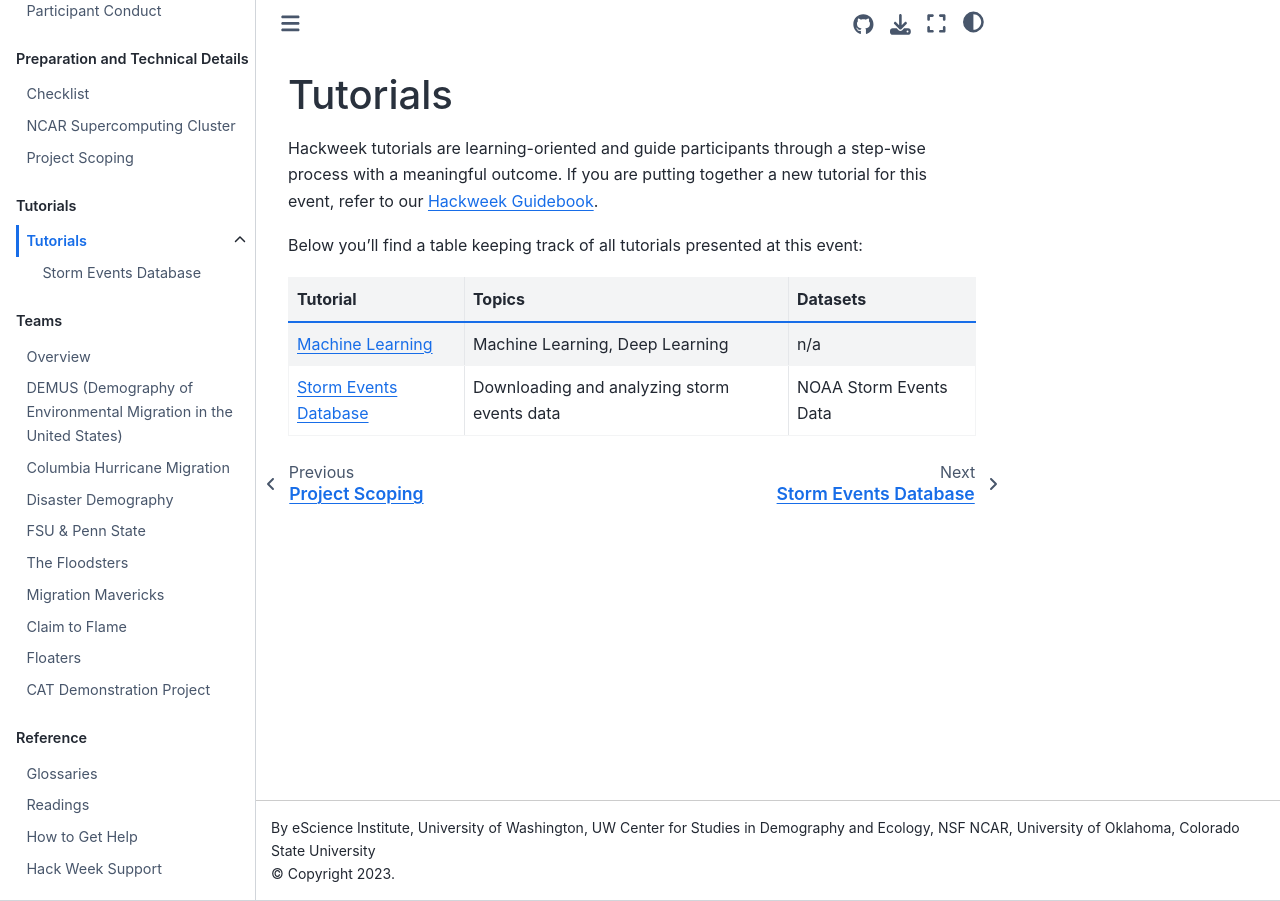
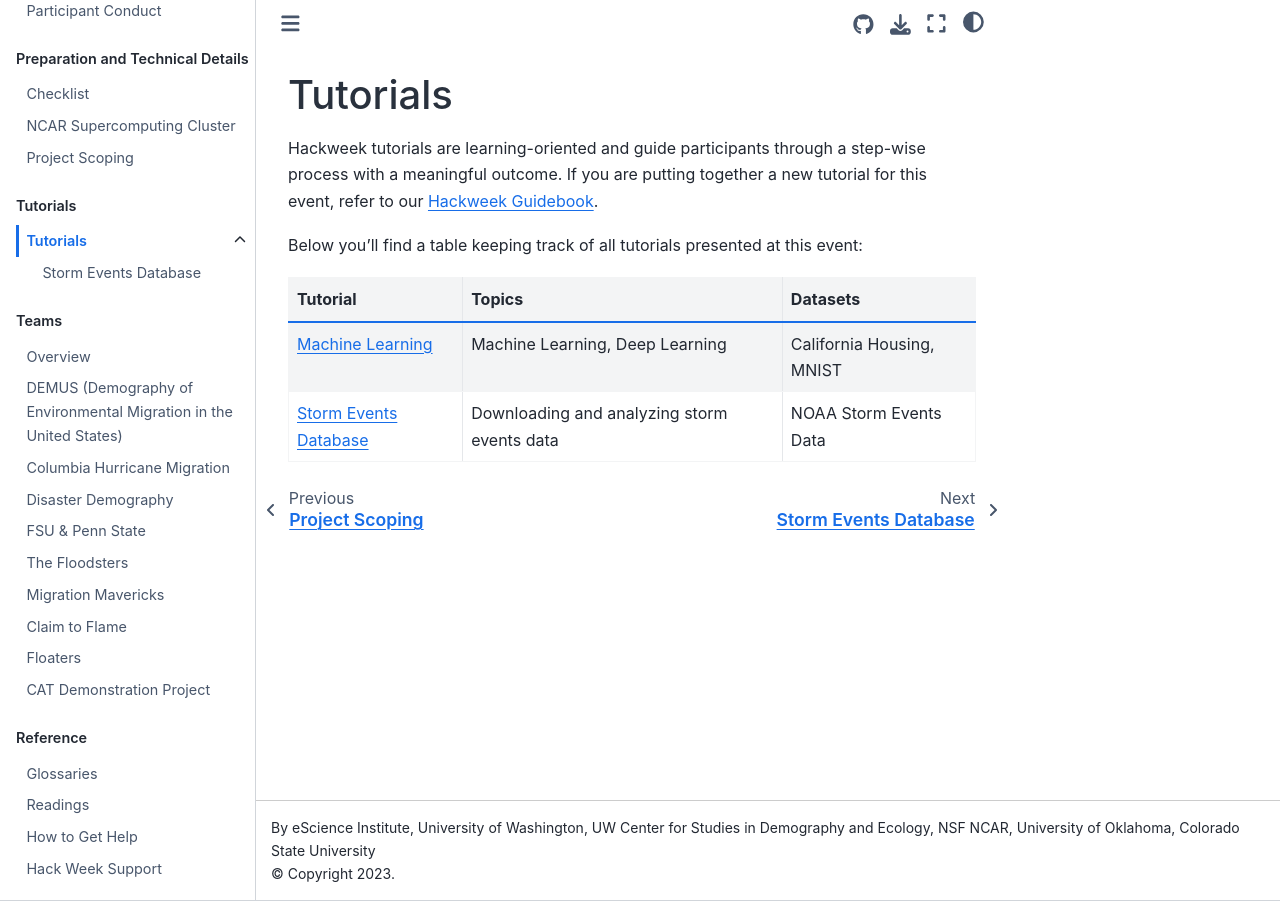
Before and after one commit to d4hackweek/d4book, a Jupyter Book: the page built from book/tutorials/index.md, in a window 1280 px wide. Built offline with Jupyter Book 1.0.4 settings and Sphinx 7.4.7 and the Sphinx Book theme 1.1.4, drawn with Linux system fonts in a browser that asks for light colours; pages that are not in the unit, such as notebooks, are missing from menus.

Commit message:
Updated table

```diff
--- a/book/tutorials/index.md
+++ b/book/tutorials/index.md
@@ -4,7 +4,7 @@ Hackweek tutorials are learning-oriented and guide participants through a step-w
 
 Below you'll find a table keeping track of all tutorials presented at this event:
 
-| Tutorial | Topics | Datasets |
-| -  | - | - |
-| [Machine Learning](./machine-learning/ml-tutorial-notebook.ipynb) | Machine Learning, Deep Learning | n/a |
-| [Storm Events Database](./Storm_Events/Storm_Events_Tutorial.ipynb) | Downloading and analyzing storm events data | NOAA Storm Events Data |
+| Tutorial                                                            | Topics                                      | Datasets                  |
+|---------------------------------------------------------------------|---------------------------------------------|---------------------------|
+| [Machine Learning](./machine-learning/ml-tutorial-notebook.ipynb)   | Machine Learning, Deep Learning             | California Housing, MNIST |
+| [Storm Events Database](./Storm_Events/Storm_Events_Tutorial.ipynb) | Downloading and analyzing storm events data | NOAA Storm Events Data    |
```
